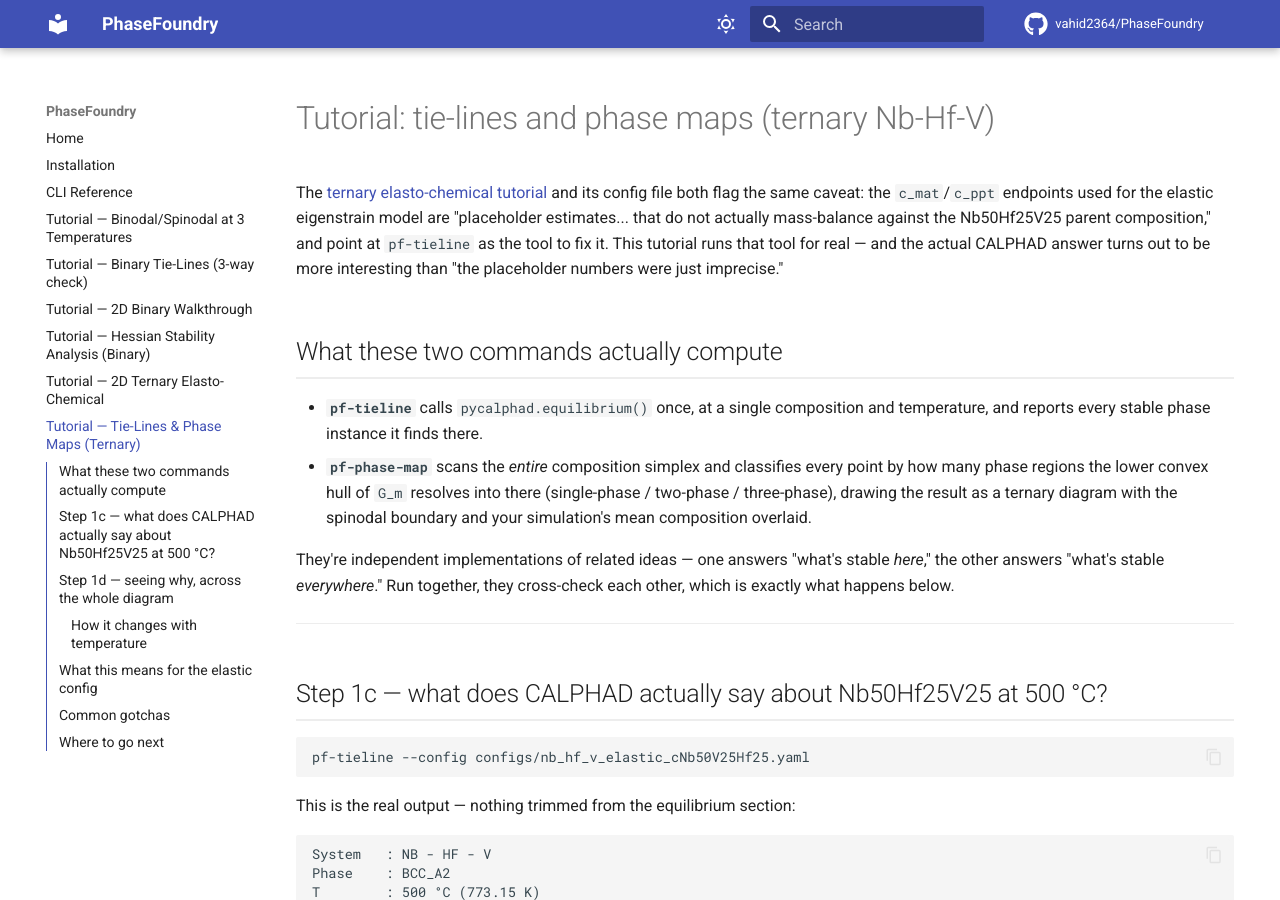
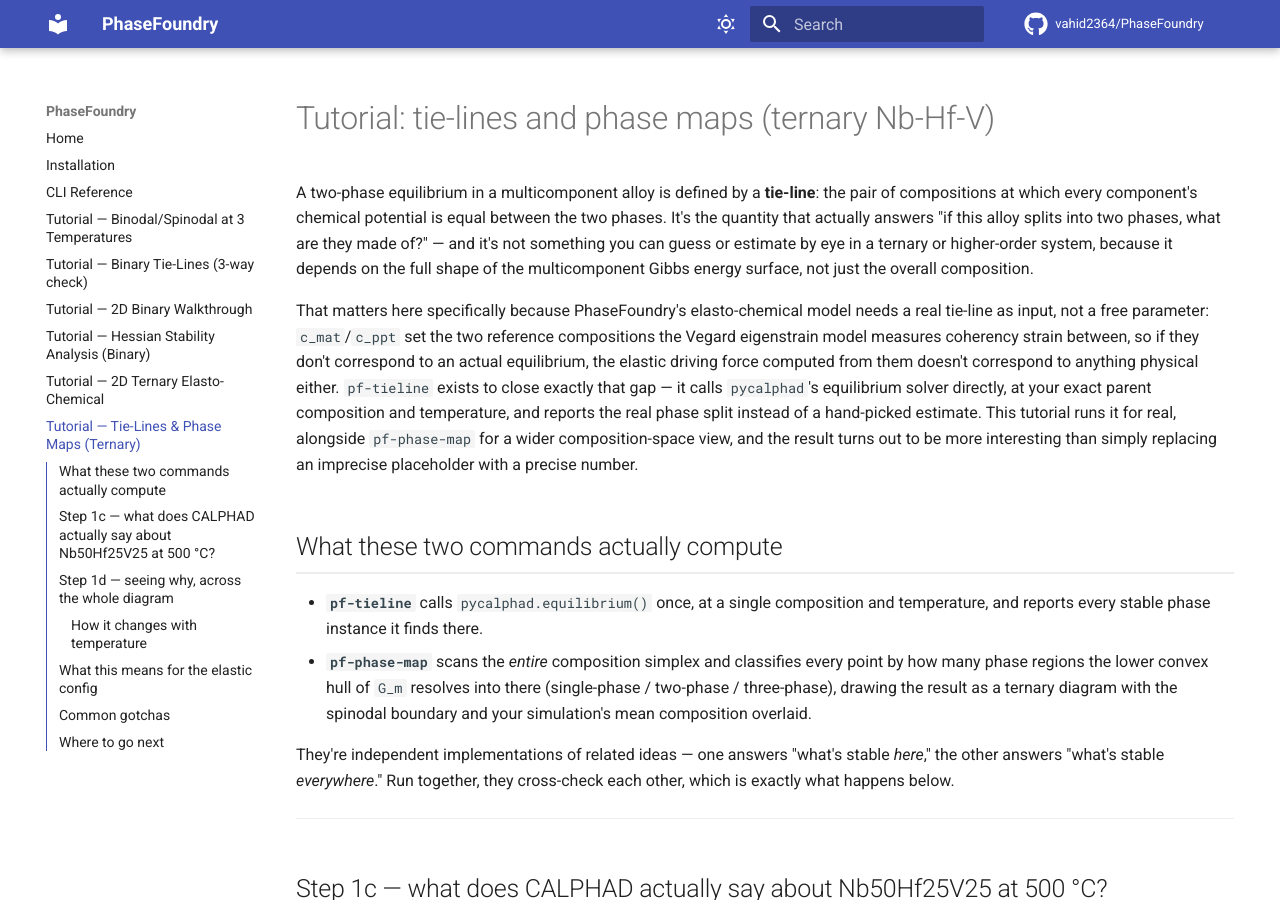
Before and after one commit to vahid2364/PhaseFoundry, an MkDocs documentation site: the page built from docs/tutorial_tieline_phase_map.md, in a window 1280 px wide and 900 px high. Built offline with MkDocs 1.6.1 and Material for MkDocs 9.7.7, drawn with Linux system fonts in a browser that asks for light colours; comment, search, counter and statistics services are not loaded.

Commit message:
Rewrite tie-line/phase-map tutorial intro to explain the purpose and necessity of the tie-line module

```diff
--- a/docs/tutorial_tieline_phase_map.md
+++ b/docs/tutorial_tieline_phase_map.md
@@ -1,12 +1,25 @@
 # Tutorial: tie-lines and phase maps (ternary Nb-Hf-V)
 
-The [ternary elasto-chemical tutorial](tutorial_2d_ternary_elastic.md) and
-its config file both flag the same caveat: the `c_mat`/`c_ppt` endpoints
-used for the elastic eigenstrain model are "placeholder estimates... that
-do not actually mass-balance against the Nb50Hf25V25 parent composition,"
-and point at `pf-tieline` as the tool to fix it. This tutorial runs that
-tool for real — and the actual CALPHAD answer turns out to be more
-interesting than "the placeholder numbers were just imprecise."
+A two-phase equilibrium in a multicomponent alloy is defined by a
+**tie-line**: the pair of compositions at which every component's chemical
+potential is equal between the two phases. It's the quantity that actually
+answers "if this alloy splits into two phases, what are they made of?" —
+and it's not something you can guess or estimate by eye in a ternary or
+higher-order system, because it depends on the full shape of the
+multicomponent Gibbs energy surface, not just the overall composition.
+
+That matters here specifically because PhaseFoundry's elasto-chemical model
+needs a real tie-line as input, not a free parameter: `c_mat`/`c_ppt` set
+the two reference compositions the Vegard eigenstrain model measures
+coherency strain between, so if they don't correspond to an actual
+equilibrium, the elastic driving force computed from them doesn't
+correspond to anything physical either. `pf-tieline` exists to close
+exactly that gap — it calls `pycalphad`'s equilibrium solver directly, at
+your exact parent composition and temperature, and reports the real
+phase split instead of a hand-picked estimate. This tutorial runs it for
+real, alongside `pf-phase-map` for a wider composition-space view, and the
+result turns out to be more interesting than simply replacing an imprecise
+placeholder with a precise number.
 
 ## What these two commands actually compute
 
```
